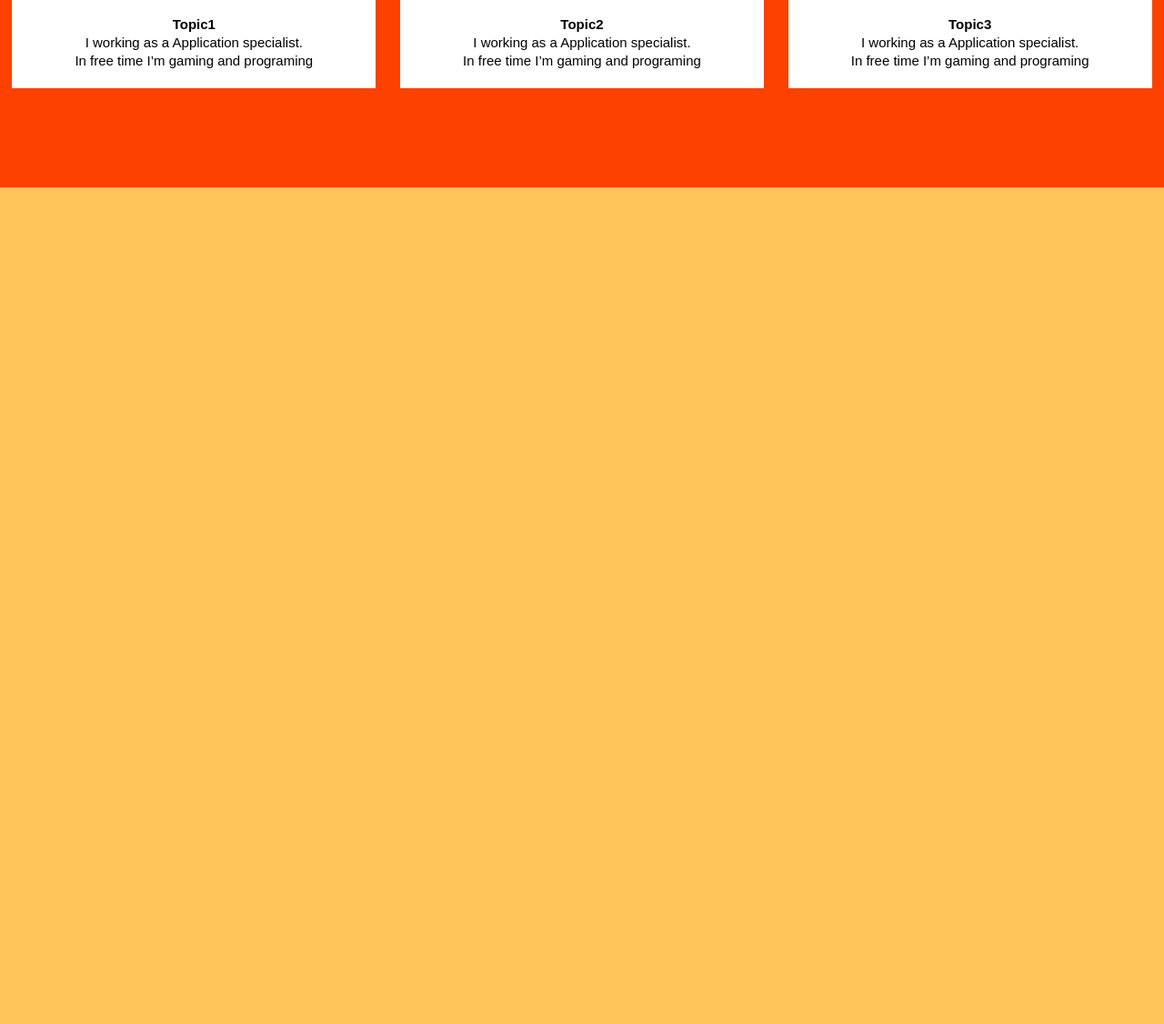
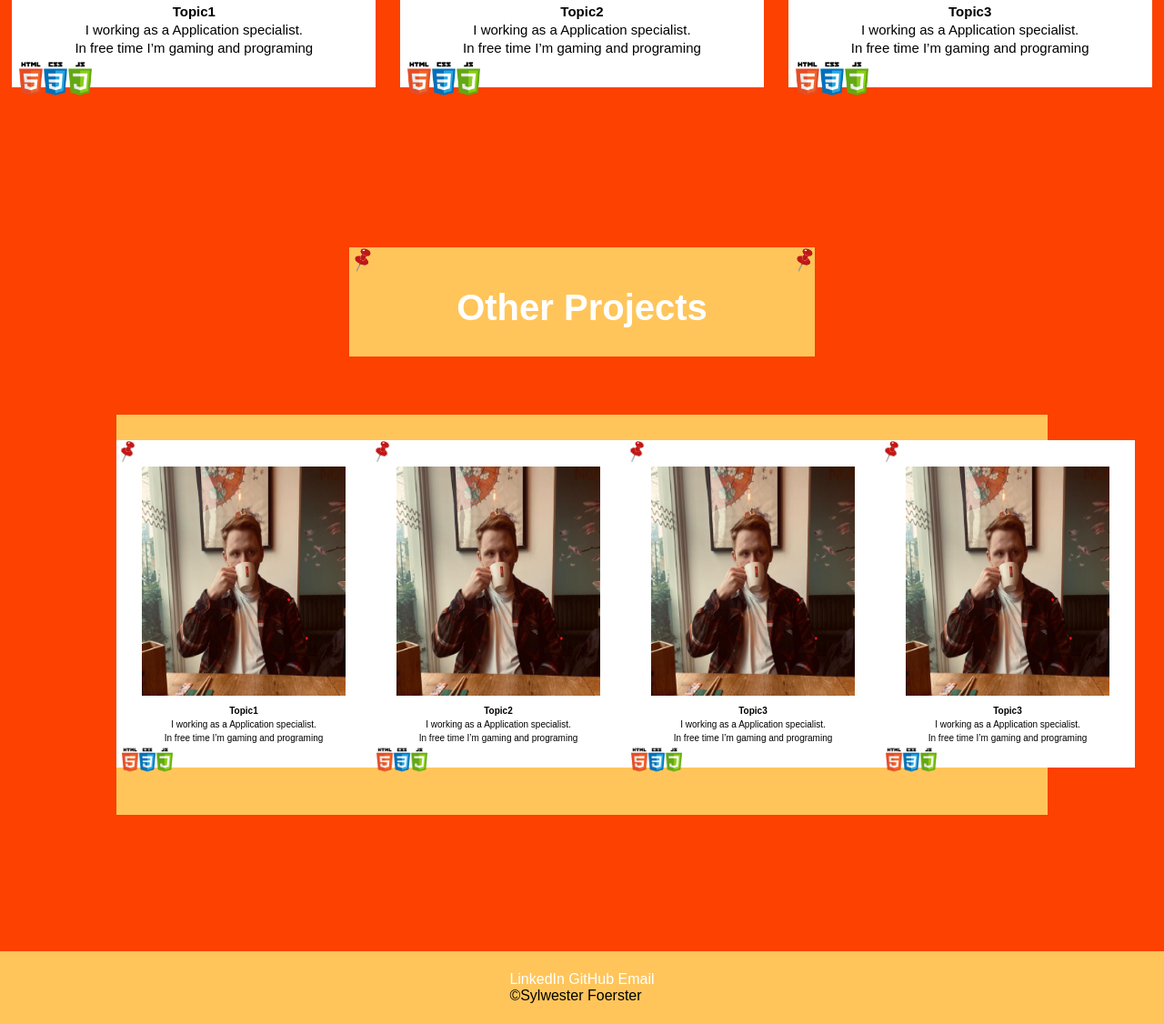
Before and after one commit to For3stu/Portfolio, a plain HTML site: page index.html in a window 1280 px wide. Shown: the part 2234-3360 px from the top of the page at 91% size. Before the commit the page ends 3291 px from the top, so only its background shows below. Drawn offline with Linux system fonts and the light colour scheme; a web font is replaced by a local one.

Commit message:
Small update

```diff
--- a/Styles/style.css
+++ b/Styles/style.css
@@ -128,7 +128,6 @@ body {
 
 .Big-container{
     background-color: #FC4100;
-    width: 100vw;
     height: 100vh;
     padding-top: 5vh;
 }
@@ -137,9 +136,9 @@ body {
     display: flex;
     flex-direction: column;
     background-color: rgb(255, 197, 90);
-    height: 20vh;
+    height: 15vh;
     width: 40vw;
-    margin: 2% auto;
+    margin: 2% auto 5% auto;
 }
 
 .div-pin{
@@ -178,9 +177,79 @@ img.Pin {
 
 .border-bigprojects p{
     margin: auto;
-    width: 18em;
+    width: 20em;
     font-size: 15px;
     font-family: Arial, Helvetica, sans-serif;
     text-align: center;
     line-height: 20px;
 }
+
+.Image-projects{
+    height: 70%;
+    width: 80%;
+    margin: 0 10% 2% 10%;
+}
+
+.Badge{
+    width: 20%;
+    margin-left: 2%;
+}
+
+/* Section other projects */
+
+.Other-container{
+    background-color: #FC4100;
+    height: 100vh;
+    padding-top: 5vh;
+}
+
+.Grid-other-projects{
+    display: grid;
+    grid-template-columns: repeat(4, 2fr);
+    grid-template-rows: 1fr 1fr 1fr 1fr;
+    background-color: #FFC55A;
+    margin: auto 10%;
+    height: 55%;
+}
+
+.border-otherprojects{
+    height: 45vh;
+    width: 35vh;
+    background-color: white;
+    margin: 10% auto auto auto;
+}
+
+.border-otherprojects .Pin{
+    width: 8%;
+}
+
+.border-otherprojects p{
+    margin: auto;
+    width: 20em;
+    font-size: 10px;
+    font-family: Arial, Helvetica, sans-serif;
+    text-align: center;
+    line-height: 15px;
+}
+
+/* Section Footer */
+
+.container-footer {
+    background-color:#FFC55A;
+    display: flex;
+    justify-content: center;
+    align-items: center;
+    height: 10vh;
+}
+
+li{
+    display: inline;
+    list-style: none;
+    line-height: ;
+}
+
+a{
+    text-decoration: none;
+    color: white;
+    font-family: Arial, Helvetica, sans-serif;
+}
--- a/index.html
+++ b/index.html
@@ -53,40 +53,94 @@
             <div class="Grid-projects">
                     <div class="border-bigprojects">
                         <img class="Pin" src="Image/pin.png" alt="Pin1">
-                        <img class="Image-cartridge" src="Image/Me.png" alt="Me Picture">
+                        <img class="Image-projects" src="Image/Me.png" alt="Me Picture">
                         <p><b>Topic1</b> <br>
                             I working as a Application specialist.<br>
                             In free time I’m gaming and programing</p>
+                        <img class="Badge" src="Image/htmlcssjs.png" alt="htmlcssjs">
                     </div>
 
                     <div class="border-bigprojects">
                         <img class="Pin" src="Image/pin.png" alt="Pin1">
-                        <img class="Image-cartridge" src="Image/Me.png" alt="Me Picture">
+                        <img class="Image-projects" src="Image/Me.png" alt="Me Picture">
                         <p><b>Topic2</b> <br>
                             I working as a Application specialist.<br>
                             In free time I’m gaming and programing</p>
+                        <img class="Badge" src="Image/htmlcssjs.png" alt="htmlcssjs">
                     </div>
 
                     <div class="border-bigprojects">
                         <img class="Pin" src="Image/pin.png" alt="Pin1">
-                        <img class="Image-cartridge" src="Image/Me.png" alt="Me Picture">
+                        <img class="Image-projects" src="Image/Me.png" alt="Me Picture">
                         <p><b>Topic3</b> <br>
                             I working as a Application specialist.<br>
                             In free time I’m gaming and programing</p>
-
+                        <img class="Badge" src="Image/htmlcssjs.png" alt="htmlcssjs">
                     </div>
 
             </div>
         </div>
 
     <!-- Section other projects -->
-        <div class="container"></div>
-            <div class="otherprojects"></div>
+    <div class="Other-container">
+        <div class="Title-container">
+            <div class="div-pin">
+                <img class="Pin" src="Image/pin.png" alt="Pin2">
+                <img class="Pin" src="Image/pin.png" alt="Pin3">
+            </div>
+            <div class="Title">
+                <p>Other Projects</p>
+            </div>
         </div>
+        <div class="Grid-other-projects">
+                <div class="border-otherprojects">
+                    <img class="Pin" src="Image/pin.png" alt="Pin1">
+                    <img class="Image-projects" src="Image/Me.png" alt="Me Picture">
+                    <p><b>Topic1</b> <br>
+                        I working as a Application specialist.<br>
+                        In free time I’m gaming and programing</p>
+                    <img class="Badge" src="Image/htmlcssjs.png" alt="htmlcssjs">
+                </div>
 
-    <!-- Section get in touch -->
-        <div class="container"></div>
-            <footer class="getintouch"></footer>
+                <div class="border-otherprojects">
+                    <img class="Pin" src="Image/pin.png" alt="Pin1">
+                    <img class="Image-projects" src="Image/Me.png" alt="Me Picture">
+                    <p><b>Topic2</b> <br>
+                        I working as a Application specialist.<br>
+                        In free time I’m gaming and programing</p>
+                    <img class="Badge" src="Image/htmlcssjs.png" alt="htmlcssjs">
+                </div>
+
+                <div class="border-otherprojects">
+                    <img class="Pin" src="Image/pin.png" alt="Pin1">
+                    <img class="Image-projects" src="Image/Me.png" alt="Me Picture">
+                    <p><b>Topic3</b> <br>
+                        I working as a Application specialist.<br>
+                        In free time I’m gaming and programing</p>
+                    <img class="Badge" src="Image/htmlcssjs.png" alt="htmlcssjs">
+                </div>
+
+                <div class="border-otherprojects">
+                    <img class="Pin" src="Image/pin.png" alt="Pin1">
+                    <img class="Image-projects" src="Image/Me.png" alt="Me Picture">
+                    <p><b>Topic3</b> <br>
+                        I working as a Application specialist.<br>
+                        In free time I’m gaming and programing</p>
+                    <img class="Badge" src="Image/htmlcssjs.png" alt="htmlcssjs">
+                </div>
+        </div>
+    </div>
+
+    <!-- Section footer -->
+        <div class="container-footer">
+            <footer>
+                <ul>
+                    <li><a href="wp.pl">LinkedIn</a></li>
+                    <li><a href="wp.pl">GitHub</a></li>
+                    <li><a href="wp.pl">Email</a></li>
+                </ul>
+                <p>©Sylwester Foerster</p>
+            </footer>
         </div>
 </body>
 </html>
```
